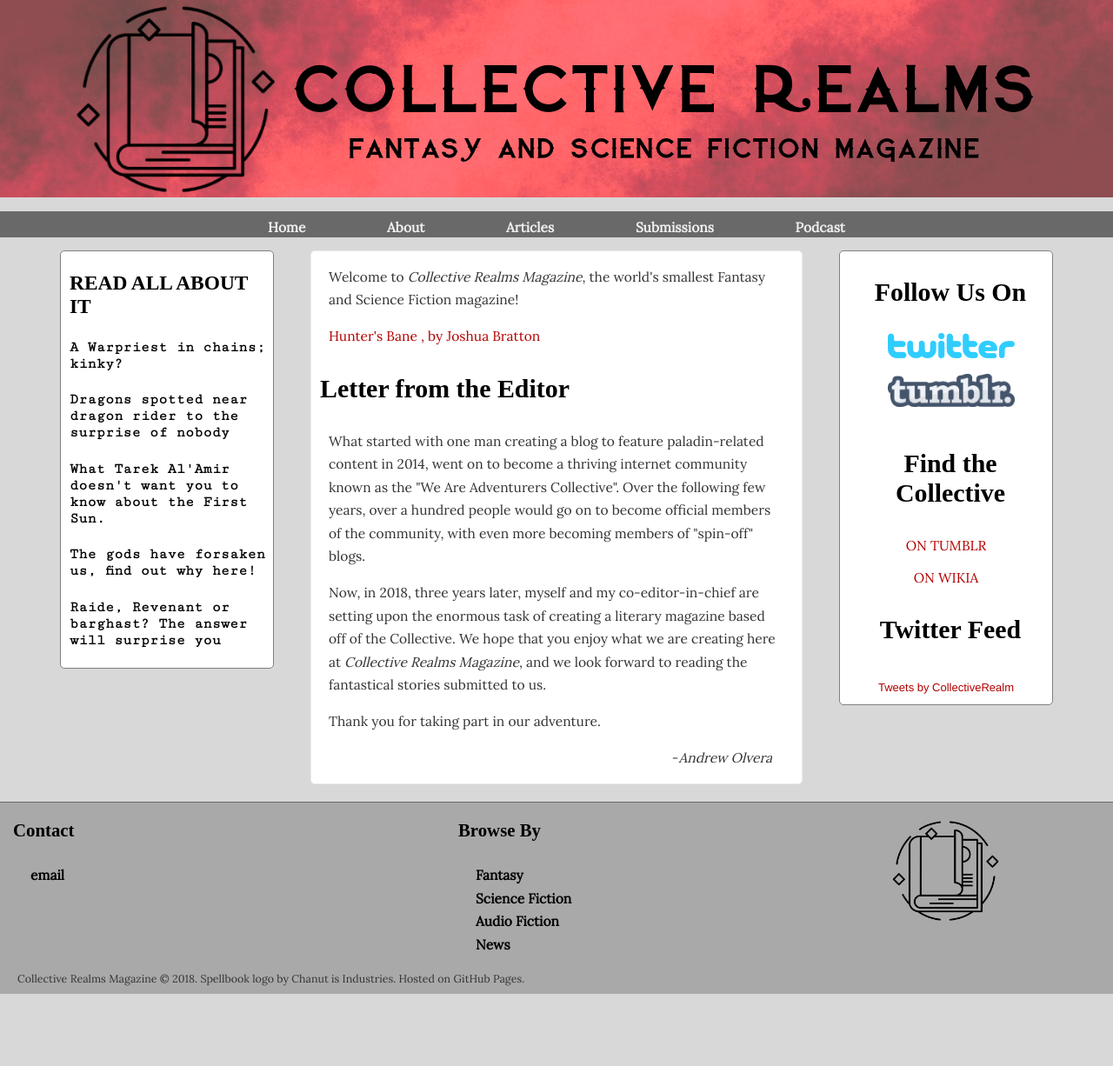
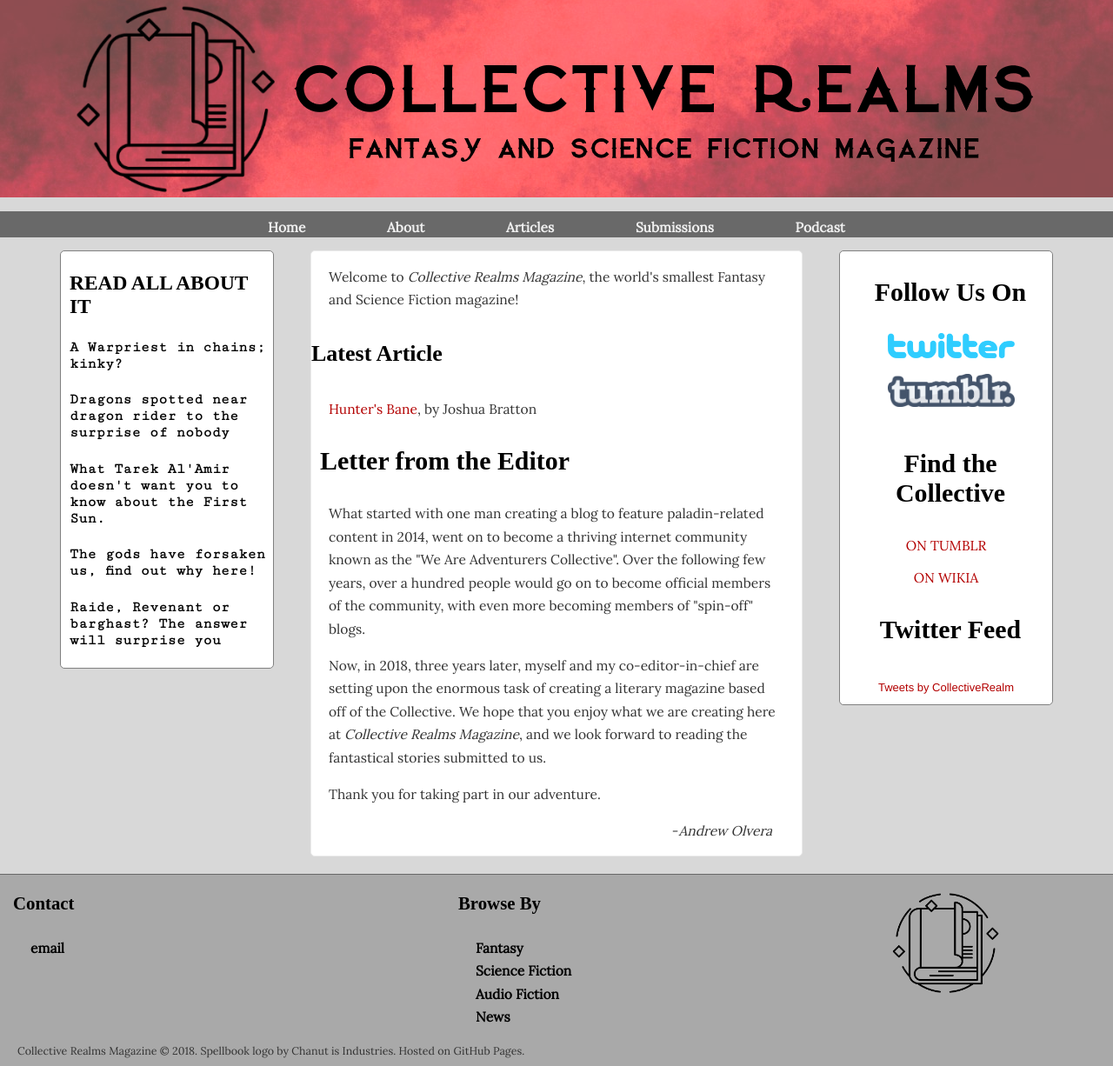
Before and after one commit to collectiverealms/collectiverealms, a Jekyll site: the page built from index.html, in a window 1280 px wide. Shown: the whole page at 87% size. Built offline with Jekyll 4.4.1, drawn with Linux system fonts in a browser that asks for light colours; some web fonts are replaced; the list of posts is cut into pages by our own code; comment, search, counter and statistics services are not loaded; before the commit the page ends 1143 px from its top, so only the background shows below that.

Commit message:
Update latestpost.html

```diff
--- a/_includes/latestpost.html
+++ b/_includes/latestpost.html
@@ -1,5 +1,6 @@
 <div class="latestpost">
+    <h4>Latest Article</h4>
     {% for post in site.posts limit:1 %}
-        <p><a href="{{ post.url }}" title="{{ post.title }}">{{ post.title }} <span>, by {{ post.author }}</span></a></p>
+        <p><a href="{{ post.url }}" title="{{ post.title }}">{{ post.title }}<span></a>, by {{ post.author }}</span></p>
     {% endfor %}
 </div>
```
